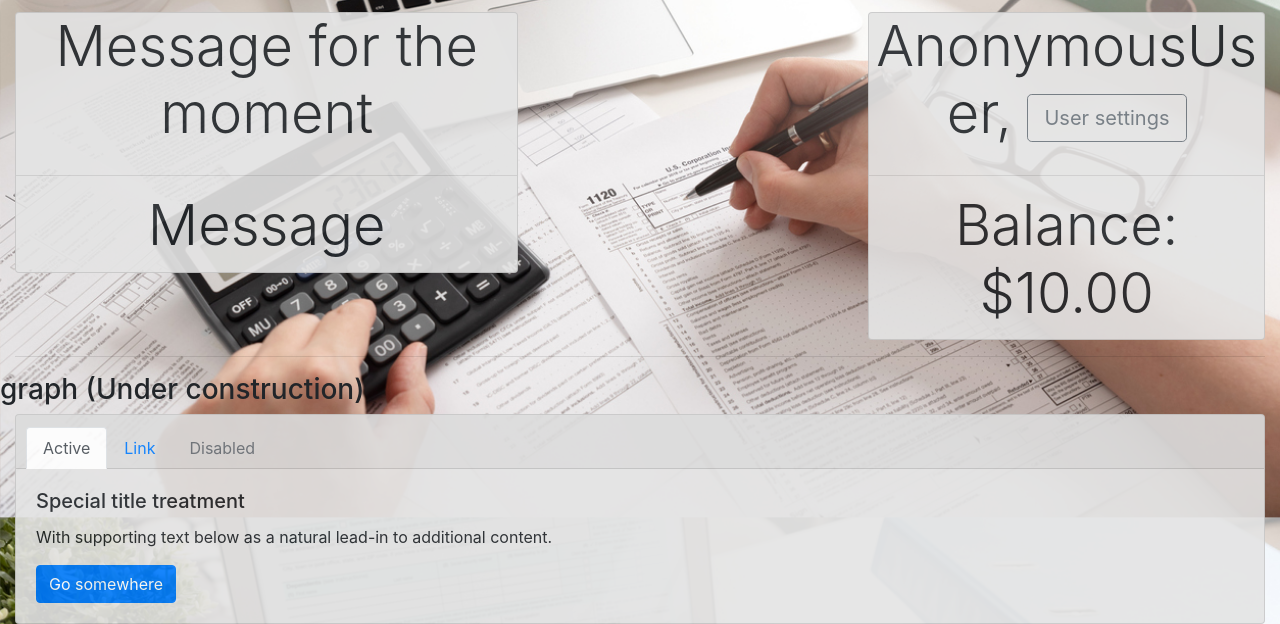
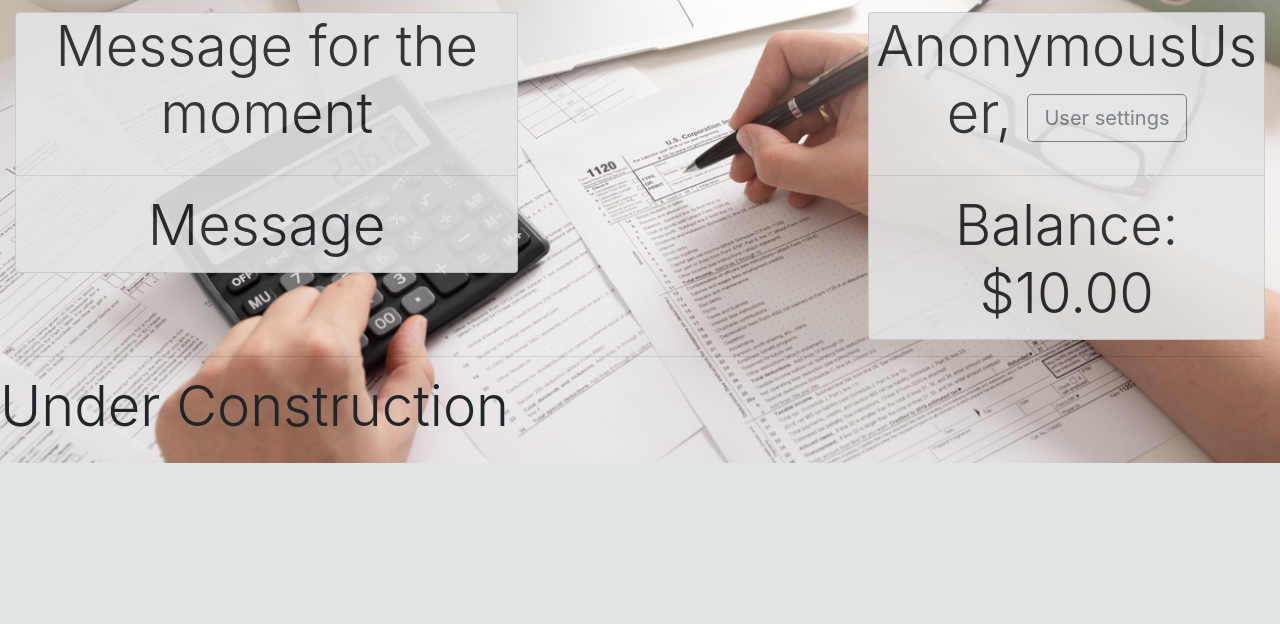
Before and after one commit to Robert0B0/Money-MGMT-Personal-Project, a Django app: template MGMT/templates/MGMT/graph.html in a window 1280 px wide. Shown: the part 337-961 px from the top of the page. After the commit the page ends 800 px from the top, so only its background shows below. Run offline with Django 3.2, Linux system fonts and the light colour scheme; the template is opened without the code that fills it: most values are stand-ins (such as "Sample title", 1, 10 or a date in 2020); some libraries are stand-ins or nearby versions.

Commit message:
Add files via upload

```diff
--- a/MGMT/templates/MGMT/graph.html
+++ b/MGMT/templates/MGMT/graph.html
@@ -2,30 +2,6 @@
 
 {% block content %}
 
-<h3>graph (Under construction) </h3>
-
-<div class="container-fluid">
-    <div class="card special-card">
-        <div class="card-header">
-          <ul class="nav nav-tabs card-header-tabs">
-            <li class="nav-item">
-              <a class="nav-link active" href="#">Active</a>
-            </li>
-            <li class="nav-item">
-              <a class="nav-link" href="#">Link</a>
-            </li>
-            <li class="nav-item">
-              <a class="nav-link disabled" href="#">Disabled</a>
-            </li>
-          </ul>
-        </div>
-        <div class="card-body">
-          <h5 class="card-title">Special title treatment</h5>
-          <p class="card-text">With supporting text below as a natural lead-in to additional content.</p>
-          <a href="#" class="btn btn-primary">Go somewhere</a>
-        </div>
-      </div>
-</div>
-
+<div class="display-4">Under Construction</div>
 
 {% endblock %}
```
